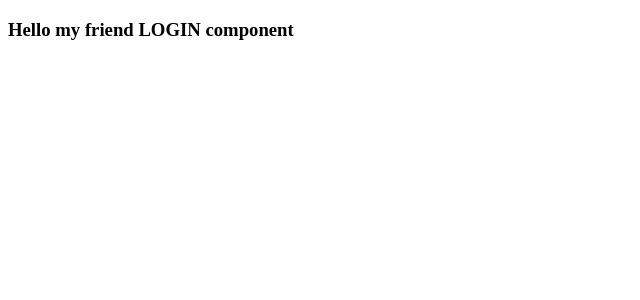
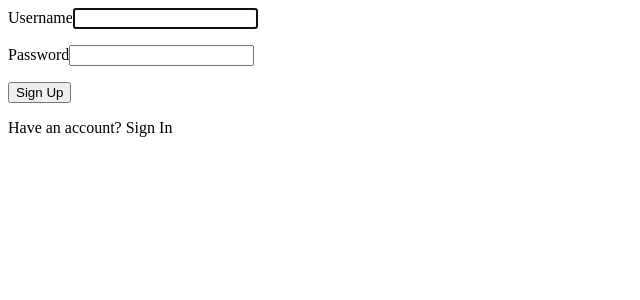
Before and after one commit to pacool84/REACT-Login, a React (Create React App) app: page / in a window 1280 px wide. Shown: the top 300 px of the page, without its empty margins (0-640 px from the left). Built offline with nearby package versions, Linux system fonts and the light colour scheme; no server answers.

Commit message:
[ADD] Last properties to the login and app component

```diff
--- a/src/App.js
+++ b/src/App.js
@@ -80,7 +80,18 @@
 
   return (
     <div className='App'>
-      <Login />
+      <Login
+        email={email}
+        setEmail={setEmail}
+        password={password}
+        setPassword={setPassword}
+        handleLogin={handleLogin}
+        handleSignup={handleSignup}
+        hasAccount={hasAccount}
+        setHasAccount={setHasAccount}
+        emailError={emailError}
+        passwordError={passwordError}
+      />
     </div>
   );
 };
--- a/src/Login.js
+++ b/src/Login.js
@@ -1,9 +1,56 @@
 import React from "react";
 
-const Login = () => {
+const Login = (props) => {
+  const {
+    email,
+    setEmail,
+    password,
+    setPassword,
+    handleLogin,
+    handleSignup,
+    hasAccount,
+    setHasAccount,
+    emailError,
+    passwordError,
+  } = props;
   return (
     <section className='login'>
-      <h3>Hello my friend LOGIN component</h3>
+      <div className='loginContainer'>
+        <label>Username</label>
+        <input
+          type='text'
+          autoFocus
+          required
+          value={email}
+          onChange={(e) => setEmail(e.target.value)}
+        />
+        <p className='errorMsg'>{emailError}</p>
+        <label>Password</label>
+        <input
+          type='password'
+          required
+          value={password}
+          onChange={(e) => setPassword(e.target.value)}
+        />
+        <p className='errorMsg'>{passwordError}</p>
+        <div className='btnContainer'>
+          {hasAccount ? (
+            <>
+              <button onClick={handleLogin}>Sign In</button>
+              <p>
+                Don´t hava an account <span>Sign Up</span>
+              </p>
+            </>
+          ) : (
+            <>
+              <button onClick={handleSignup}>Sign Up</button>
+              <p>
+                Have an account? <span>Sign In</span>
+              </p>
+            </>
+          )}
+        </div>
+      </div>
     </section>
   );
 };
```
